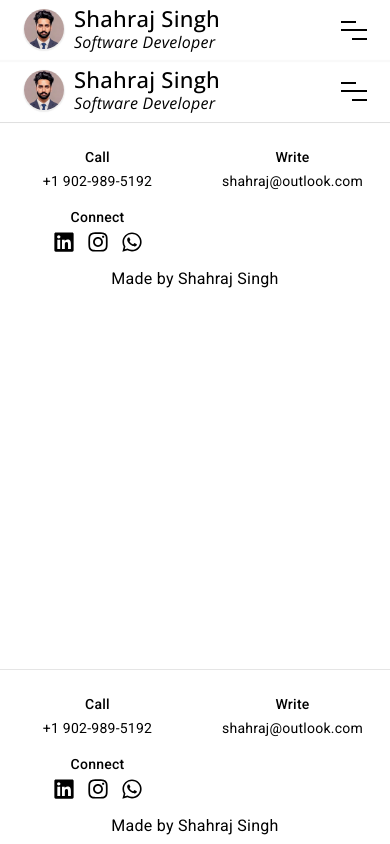
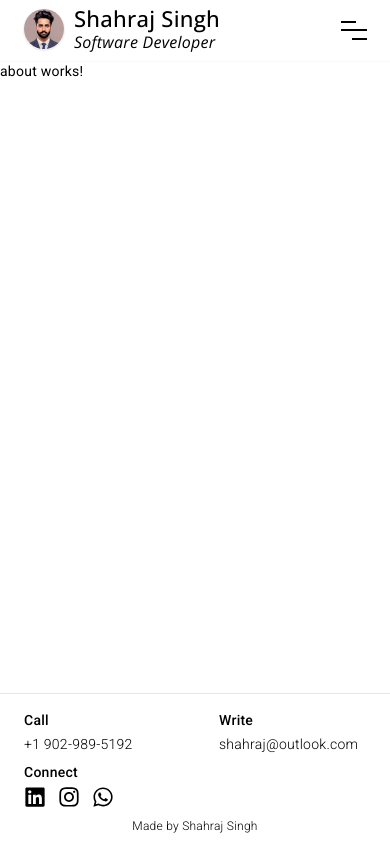
Before and after one commit to shahrajsingh/portfolio, an Angular app: page /about in a window 390 px wide. Built offline with nearby package versions, Linux system fonts and the light colour scheme.

Commit message:
changes in footer mobile and added new components

```diff
--- a/src/app/app.module.ts
+++ b/src/app/app.module.ts
@@ -6,12 +6,16 @@ import { AppComponent } from './app.component';
 import { BrowserAnimationsModule } from '@angular/platform-browser/animations';
 import { NavbarComponent } from './components/navbar/navbar.component';
 import { FooterComponent } from './components/footer/footer.component';
+import { InfocardComponent } from './components/infocard/infocard.component';
+import { AboutComponent } from './pages/about/about.component';
 
 @NgModule({
   declarations: [
     AppComponent,
     NavbarComponent,
-    FooterComponent
+    FooterComponent,
+    InfocardComponent,
+    AboutComponent
   ],
   imports: [
     BrowserModule,
--- a/src/app/components/footer/footer.component.scss
+++ b/src/app/components/footer/footer.component.scss
@@ -1,6 +1,8 @@
 .footer-container {
     display: grid;
     grid-template-columns: 2fr 1fr 1fr 1fr;
+    grid-template-rows: auto;
+    grid-template-areas: "by" "." "." ".";
     padding: 1rem;
     text-decoration: none;
     border-top: 1px solid rgba(0, 0, 0, 0.1);
@@ -51,21 +53,31 @@
     }
 
     .contact {
-        margin-top: 1rem;
+        margin-top: 0.5rem;
+        text-align: left;
+        padding-left: 1.5rem;
     }
 
     .contact-header-text {
         font-size: 14px;
         font-weight: 500;
+        text-align: left;
     }
 
     .context-subheader-text {
         font-size: 14px;
+        font-weight: 350;
+    }
+
+    .social-icon-container {
+        display: flex;
+        justify-content: left;
     }
 
     .info-text{
-        font-size: 16px;
-        margin: 1rem 0rem 0rem 0rem;
+        font-size: 12px;
+        margin: 0.5rem 0rem 0rem 0rem;
         text-align: center;
+        font-weight: 300;
     }
 }
--- /dev/null
+++ b/src/app/components/infocard/infocard.component.html
@@ -0,0 +1 @@
+<p>infocard works!</p>
--- a/src/app/components/navbar/navbar.component.html
+++ b/src/app/components/navbar/navbar.component.html
@@ -12,6 +12,12 @@
       routerLinkActive="nav-link-item-active"
       >ABOUT</a
     >
+    <a
+    class="nav-link-item"
+    routerLink="/resume"
+    routerLinkActive="nav-link-item-active"
+    >RESUME</a
+  >
     <a
       class="nav-link-item"
       routerLink="/projects"
@@ -41,6 +47,12 @@
         >ABOUT</a
       >
       <a
+      class="nav-link-item"
+      routerLink="/resume"
+      routerLinkActive="nav-link-item-active"
+      >RESUME</a
+    >
+      <a
         class="nav-link-item"
         routerLink="/projects"
         routerLinkActive="nav-link-item-active"
--- /dev/null
+++ b/src/app/pages/about/about.component.html
@@ -0,0 +1 @@
+<p>about works!</p>
```
Also changed, not shown: src/app/app-routing.module.ts (+11 -5 lines), src/app/components/infocard/infocard.component.ts (added, +10 -0 lines), src/app/pages/about/about.component.ts (added, +10 -0 lines), src/app/components/infocard/infocard.component.scss (added), src/app/pages/about/about.component.scss (added), 2 other files (tests, documents, lock files or other folders).
